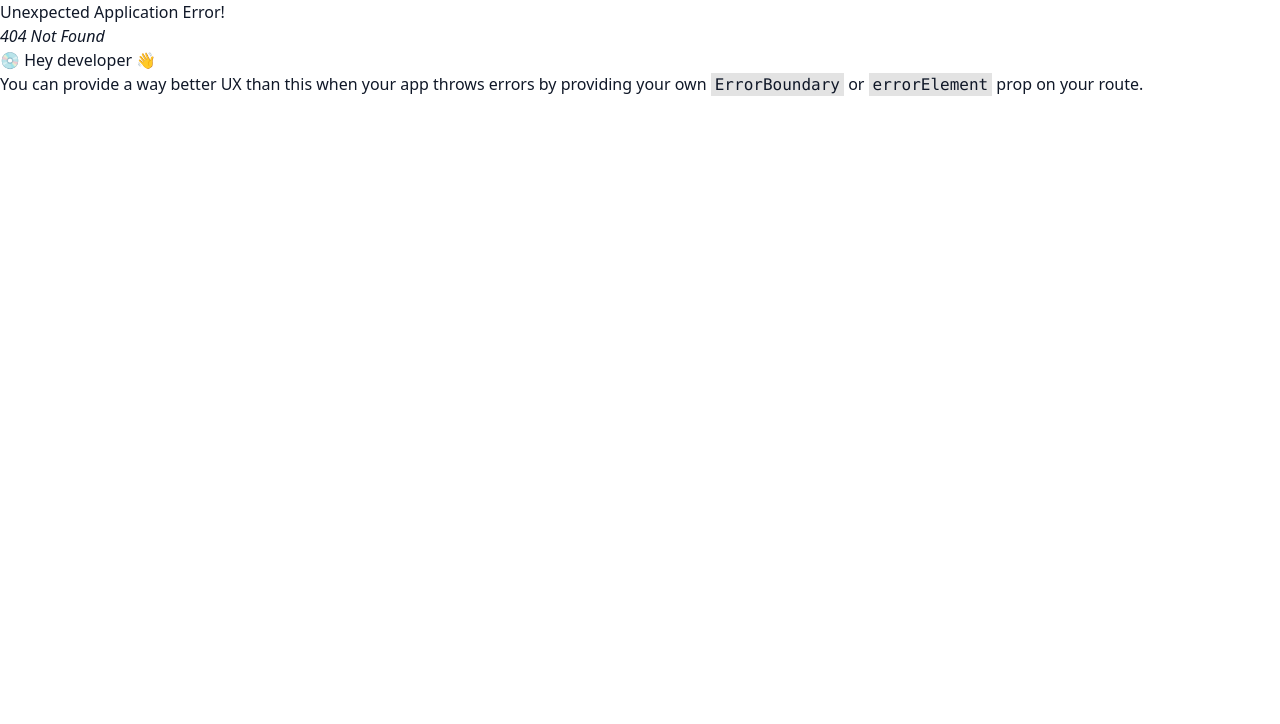
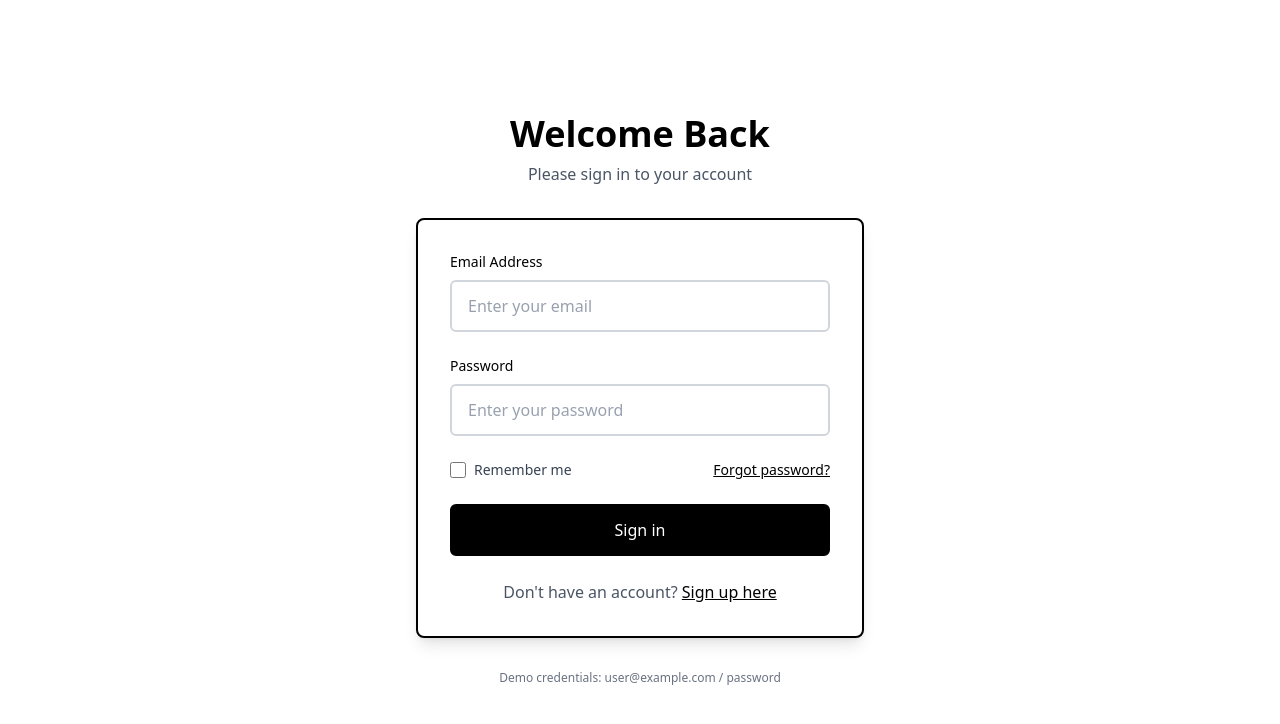
Before and after one commit to quynhanh170504/ElectronicMasterAD, a React (Vite) app: page /login in a window 1280 px wide. Before the commit this address had no page. Shown: the top 724 px of the page. Built offline with nearby package versions, Linux system fonts and the light colour scheme.

Commit message:
add: login page

```diff
--- a/package.json
+++ b/package.json
@@ -15,6 +15,7 @@
     "@mui/material": "^7.0.2",
     "@reduxjs/toolkit": "^2.8.2",
     "@tailwindcss/vite": "^4.1.4",
+    "axios": "^1.9.0",
     "react": "^19.0.0",
     "react-collapse": "^5.1.1",
     "react-dom": "^19.0.0",
--- /dev/null
+++ b/src/Pages/Login/Login.jsx
@@ -0,0 +1,134 @@
+import React, { useState } from 'react'
+import { api } from '~/services/api'
+import { useNavigate } from 'react-router'
+import { useDispatch } from 'react-redux'
+
+const Login = () => {
+  const [email, setEmail] = useState('')
+  const [password, setPassword] = useState('')
+  const [error, setError] = useState('')
+  const [loading, setLoading] = useState(false)
+  const [rememberMe, setRememberMe] = useState(false)
+
+  function handleLogin(api, email, password, setError, setLoading) {
+    setLoading(true)
+    setError('')
+
+    api.post('/user/accountAction/login', { email, password })
+      .then(response => {
+        // handle successful login, e.g., save token, redirect, etc.
+        console.log('Login successful:', response.data)
+        alert('Login successful!')
+        setLoading(false)
+      })
+      .catch(error => {
+        setError('Invalid email or password')
+        setLoading(false)
+      })
+  }
+
+  const handleSubmit = () => {
+    if (!email || !password) {
+      setError('Please fill in all fields')
+      return
+    }
+    handleLogin(api, email, password, setError, setLoading)
+  }
+
+  return (
+    <div className="min-h-screen bg-white flex items-center justify-center py-12 px-4 sm:px-6 lg:px-8">
+      <div className="max-w-md w-full space-y-8">
+        <div className="text-center">
+          <h1 className="text-4xl font-bold text-black mb-2">Welcome Back</h1>
+          <p className="text-gray-600">Please sign in to your account</p>
+        </div>
+
+        <div className="bg-white border-2 border-black rounded-lg shadow-lg p-8">
+          <div className="space-y-6">
+            <div>
+              <label className="block text-sm font-medium text-black mb-2">
+                Email Address
+              </label>
+              <input
+                type="email"
+                value={email}
+                onChange={(e) => setEmail(e.target.value)}
+                placeholder="Enter your email"
+                className="w-full px-4 py-3 border-2 border-gray-300 rounded-md focus:outline-none focus:border-black focus:ring-0 transition-colors duration-200 text-black placeholder-gray-400"
+              />
+            </div>
+
+            <div>
+              <label className="block text-sm font-medium text-black mb-2">
+                Password
+              </label>
+              <input
+                type="password"
+                value={password}
+                onChange={(e) => setPassword(e.target.value)}
+                placeholder="Enter your password"
+                className="w-full px-4 py-3 border-2 border-gray-300 rounded-md focus:outline-none focus:border-black focus:ring-0 transition-colors duration-200 text-black placeholder-gray-400"
+              />
+            </div>
+
+            {error && (
+              <div className="bg-red-50 border-2 border-red-200 rounded-md p-3">
+                <p className="text-red-700 text-sm font-medium">{error}</p>
+              </div>
+            )}
+
+            <div className="flex items-center justify-between">
+              <div className="flex items-center">
+                <input
+                  type="checkbox"
+                  checked={rememberMe}
+                  onChange={(e) => setRememberMe(e.target.checked)}
+                  className="h-4 w-4 border-2 border-gray-300 rounded focus:ring-black focus:border-black"
+                />
+                <label className="ml-2 block text-sm text-gray-700">
+                  Remember me
+                </label>
+              </div>
+
+              <div className="text-sm">
+                <button className="text-black hover:text-gray-700 font-medium underline bg-transparent border-none cursor-pointer">
+                  Forgot password?
+                </button>
+              </div>
+            </div>
+
+            <button
+              onClick={handleSubmit}
+              disabled={loading}
+              className="group relative w-full flex justify-center py-3 px-4 border-2 border-black text-white bg-black hover:bg-gray-800 focus:outline-none focus:ring-2 focus:ring-offset-2 focus:ring-black rounded-md font-medium transition-colors duration-200 disabled:opacity-50 disabled:cursor-not-allowed"
+            >
+              {loading ? (
+                <div className="flex items-center">
+                  <div className="animate-spin rounded-full h-4 w-4 border-b-2 border-white mr-2"></div>
+                  Signing in...
+                </div>
+              ) : (
+                'Sign in'
+              )}
+            </button>
+          </div>
+
+          <div className="mt-6 text-center">
+            <p className="text-gray-600">
+              Don't have an account?{' '}
+              <button className="text-black hover:text-gray-700 font-medium underline bg-transparent border-none cursor-pointer">
+                Sign up here
+              </button>
+            </p>
+          </div>
+        </div>
+
+        <div className="text-center text-xs text-gray-500">
+          <p>Demo credentials: user@example.com / password</p>
+        </div>
+      </div>
+    </div>
+  )
+}
+
+export default Login
--- a/src/main.jsx
+++ b/src/main.jsx
@@ -9,6 +9,7 @@ import Dashboard from '~/Pages/Dashboard/Dashboard.jsx';
 import User from '~/Pages/User/User.jsx'
 import Products from '~/Pages/Products/Products.jsx';
 import ProductUpload from '~/Pages/Products/ProductUpload.jsx';
+import Login from '~/Pages/Login/Login.jsx';
 //
 import { Provider } from 'react-redux'
 import { PersistGate } from 'redux-persist/integration/react'
@@ -60,6 +61,10 @@ const router = createBrowserRouter([
       }
     ]
   },
+  {
+    path: "/login",
+    element: <Login />
+  }
 ]);
 
 createRoot(document.getElementById('root')).render(
```
Also changed, not shown: 2 other files (tests, documents, lock files or other folders).
